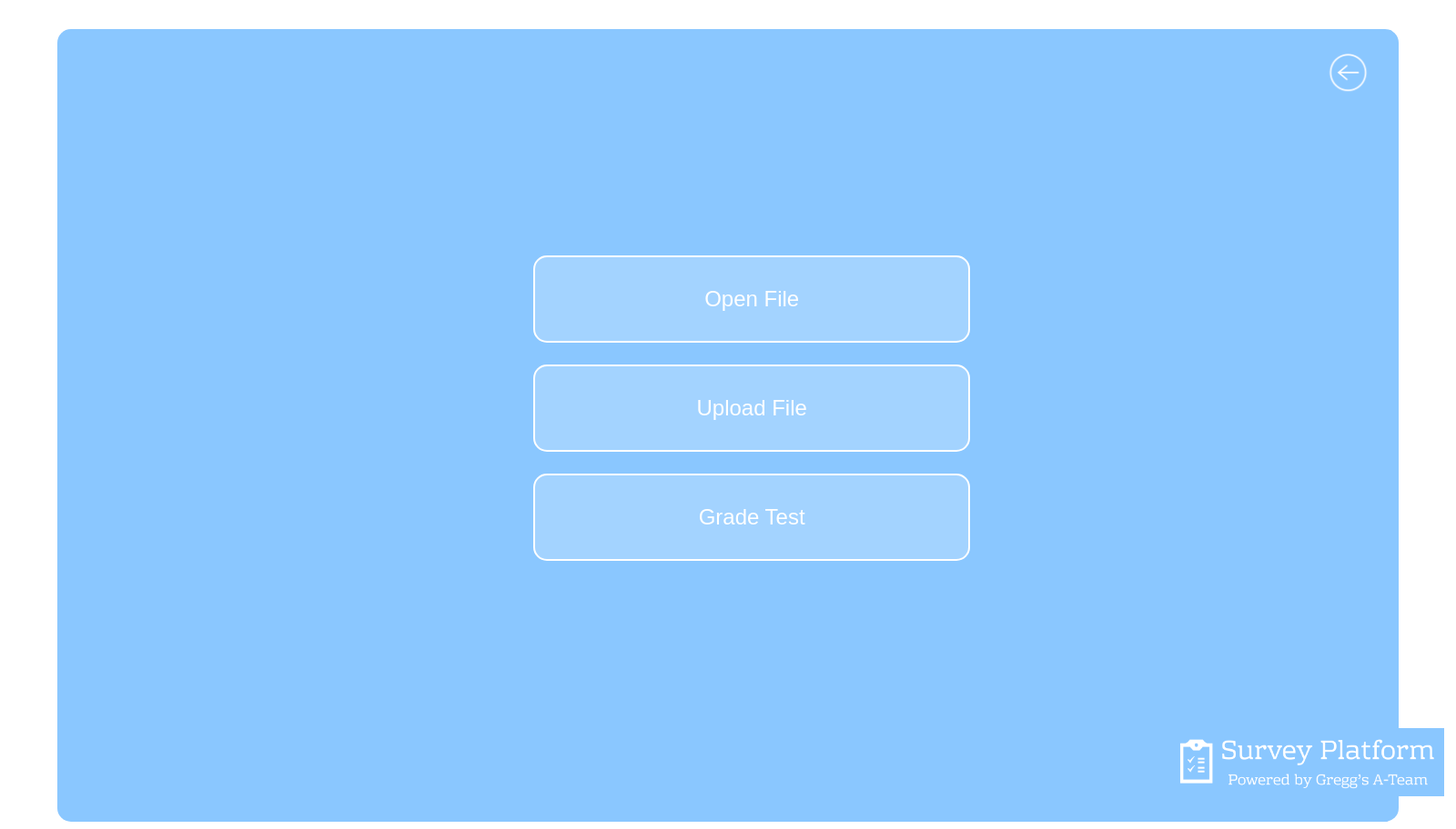
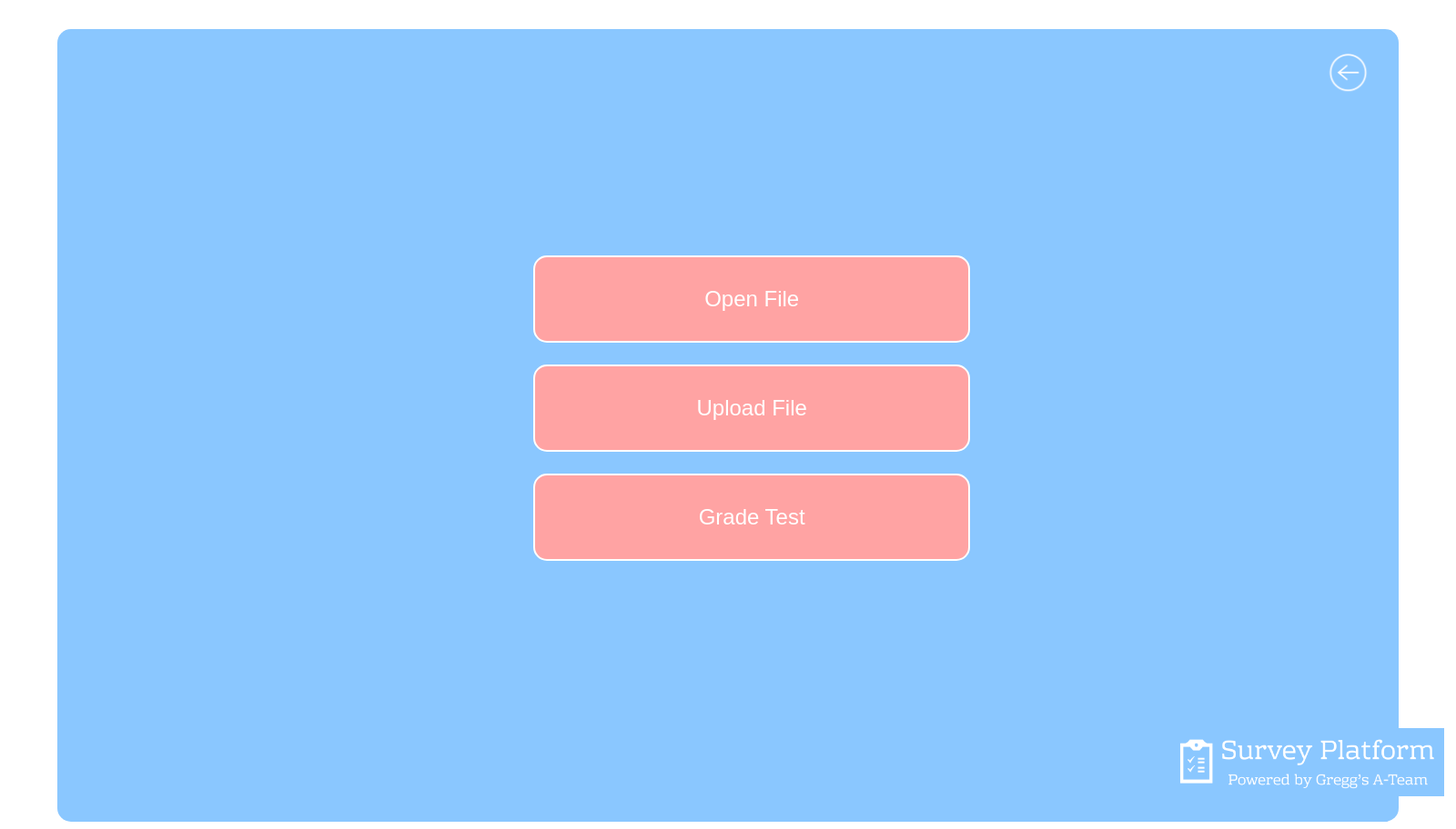
Before and after one commit to mtorres3/SSW322-Test-Survey, a Python web app: template Flask/server/src/templates/upload_or_grade.html in a window 1600 px wide. Shown: the whole page at 91% size. Run offline with Jinja, Linux system fonts and the light colour scheme; the template is opened without the code that fills it, so the values that code supplies are empty.

Commit message:
highlight functional buttons

```diff
--- a/Flask/server/src/styles/style.css
+++ b/Flask/server/src/styles/style.css
@@ -69,6 +69,18 @@ html{
     margin-bottom: 1em;
 }
 
+.button-three{
+    color: white;
+    border-color: white;
+    border-radius: 15px;
+    background-color: #ffa3a3;
+    width: 20em;
+    height: 4em;
+    border-style: solid;
+    font-size: 24px;
+    margin-bottom: 1em;
+}
+
 /* Survey Creation Styles */
 
 .finished-questions{
--- a/Flask/server/src/templates/survey_or_test.html
+++ b/Flask/server/src/templates/survey_or_test.html
@@ -12,9 +12,9 @@
     <div class='main-box'>
         <a class='back-button' href="create_or_open.html"><img src="../images/back-button.png" width='50' height='50'></a>
         <div class='button-div-2'>
-            <button class='button-one'>Create Test</button>
+            <button class='button-three'>Create Test</button>
             <br>
-            <button class='button-one'>Create Survey</button>
+            <button class='button-three'>Create Survey</button>
         </div>
         <img class="logo-button-pages" width='300' height='75' src="../images/greggs_a-team.png">
     </div>
--- a/Flask/server/src/templates/taker_or_creator.html
+++ b/Flask/server/src/templates/taker_or_creator.html
@@ -12,7 +12,7 @@
     <div class='main-box'>
         <div class='button-div-first-page'>
             <!-- Still needs a page-->
-            <button class='button-one'>I'm a Taker</button>
+            <button class='button-three'>I'm a Taker</button>
             <br>
             <a href='create_or_open.html'><button class='button-one'>I'm a Creator</button></a>
         </div>
--- a/Flask/server/src/templates/upload_or_grade.html
+++ b/Flask/server/src/templates/upload_or_grade.html
@@ -12,11 +12,11 @@
     <div class='main-box'>
         <a class='back-button' href="create_or_open.html"><img src="../images/back-button.png" width='50' height='50'></a>
         <div class='button-div-3'>
-            <button class='button-two'>Open File</button>
+            <button class='button-three'>Open File</button>
             <br>
-            <button class='button-two'>Upload File</button>
+            <button class='button-three'>Upload File</button>
             <br>
-            <button class='button-two'>Grade Test</button>
+            <button class='button-three'>Grade Test</button>
         </div>
         <img class="logo-button-pages" width='300' height='75' src="../images/greggs_a-team.png">
     </div>
```
